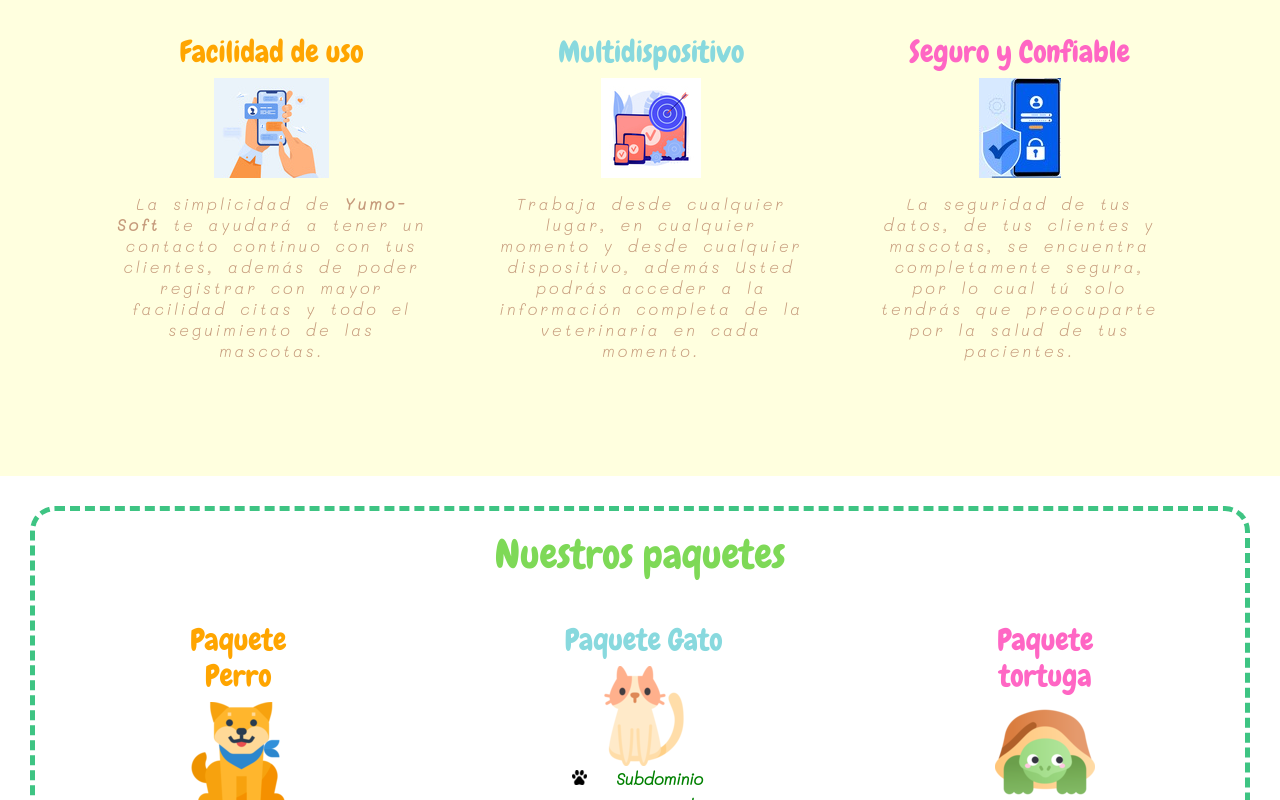
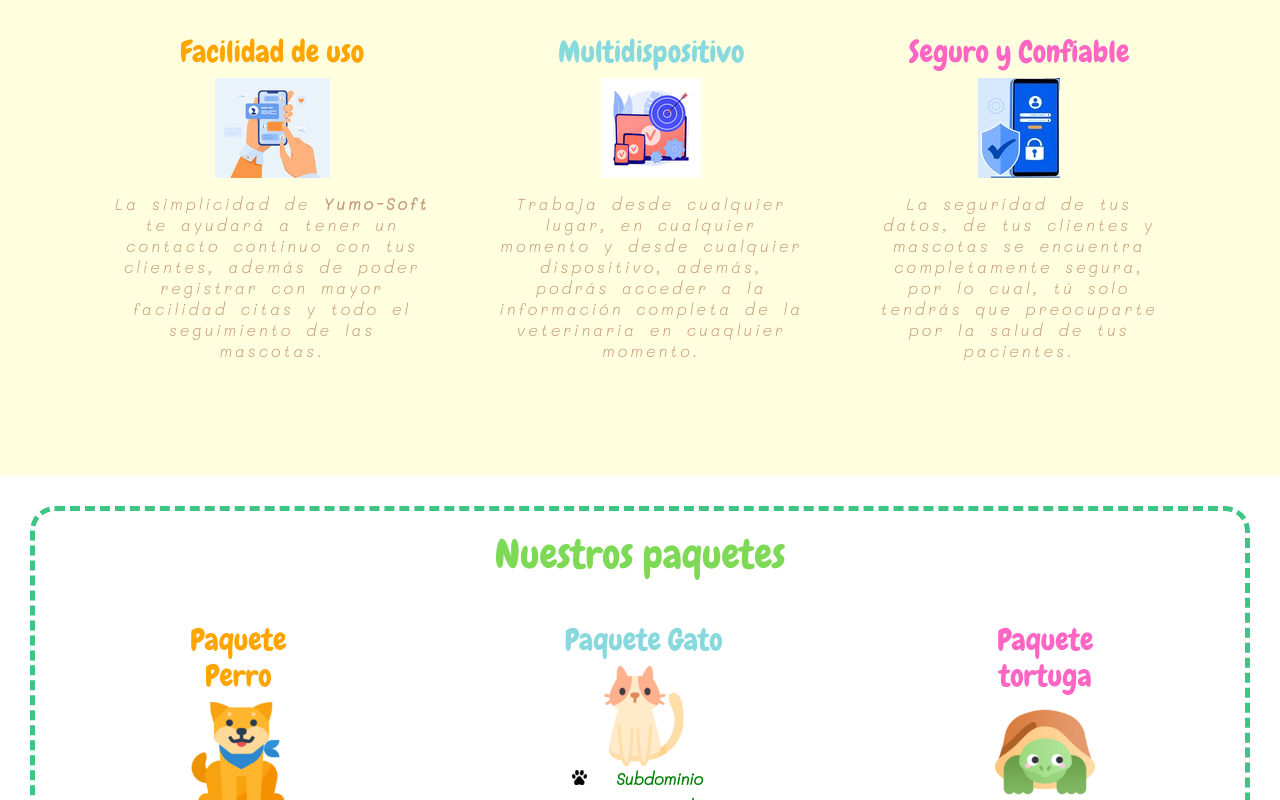
Before and after one commit to LupisSV/Yumo-Soft, a website: page index.html in a window 1280 px wide. Shown: the part 1469-2269 px from the top of the page. Drawn offline with nearby package versions, Linux system fonts and the light colour scheme.

Commit message:
Corrección de redacción

```diff
--- a/index.html
+++ b/index.html
@@ -137,13 +137,13 @@
             <article id="servicio2" data-aos="fade-up" data-aos-duration="3000">
                 <h3>Multidispositivo</h3>
                 <img src="img/multidispositivo.jpg" alt="una misma interfaz en múltiples dispositivos">
-                <p> Trabaja desde cualquier lugar, en cualquier momento y desde cualquier dispositivo, además Usted podrás acceder a la información completa de la veterinaria en cada momento. </p>
+                <p> Trabaja desde cualquier lugar, en cualquier momento y desde cualquier dispositivo, además, podrás acceder a la información completa de la veterinaria en cuaqluier momento. </p>
             </article>
             <!-- Servicio 3 -->
             <article id="servicio3" data-aos="fade-up" data-aos-duration="3000">
                 <h3>Seguro y Confiable</h3>
                 <img src="img/seguridad.jpg" alt="teléfono celular con escudor protector">
-                <p>La seguridad de tus datos, de tus clientes y mascotas, se encuentra completamente segura, por lo cual tú solo tendrás que preocuparte por la salud de tus pacientes.</p>
+                <p>La seguridad de tus datos, de tus clientes y mascotas se encuentra completamente segura, por lo cual, tú solo tendrás que preocuparte por la salud de tus pacientes.</p>
             </article>
         </div>
     </section>
```
Also changed, not shown: nosotros.html (+1 -1 lines).
